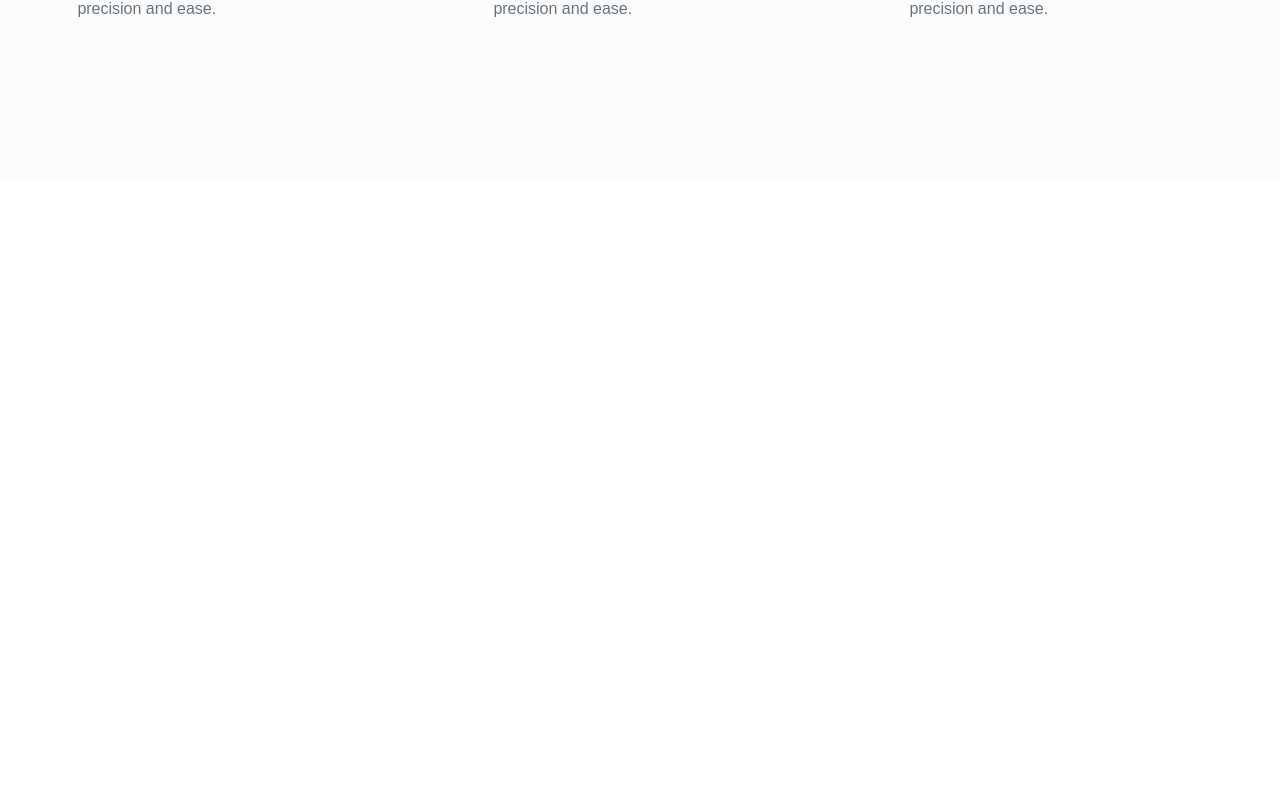
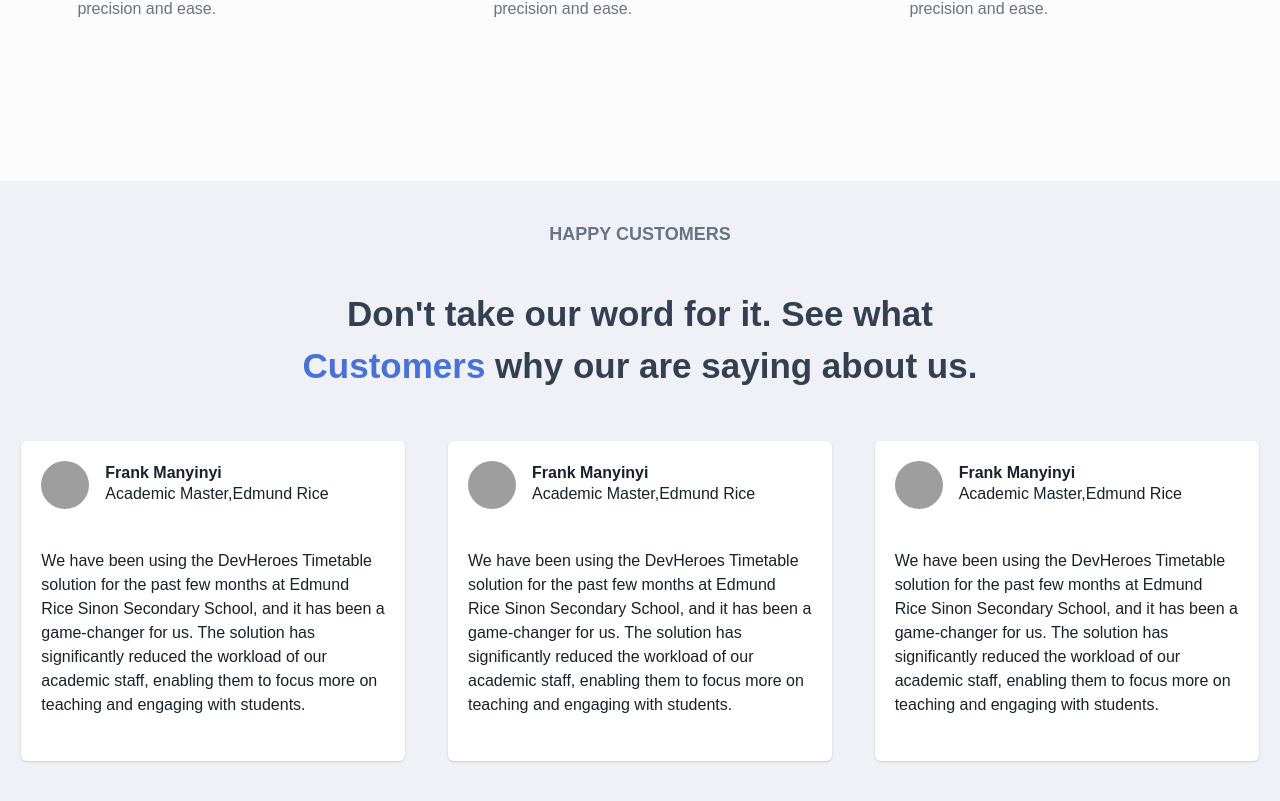
Before and after one commit to luqmantuke/Devheroes, a React (Create React App) app: page / in a window 1280 px wide. Shown: the part 874-1675 px from the top of the page. Before the commit the page ends 1055 px from the top, so only its background shows below. Built offline with nearby package versions, Linux system fonts and the light colour scheme; grey boxes are pictures that could not be loaded.

Commit message:
Implemented Testimonial Component

```diff
--- a/src/App.js
+++ b/src/App.js
@@ -1,10 +1,11 @@
 import React from 'react'
-import { BannerApp,WhyChooseUs } from './components/componentIndex'
+import { BannerApp,WhyChooseUs,Testimonial } from './components/componentIndex'
 const App = () => {
   return (
     <>
    < BannerApp/>
    <WhyChooseUs/>
+   <Testimonial />
     </>
   )
 }
--- a/src/components/componentIndex.js
+++ b/src/components/componentIndex.js
@@ -1,2 +1,3 @@
 export {default as BannerApp} from './banner/BannerApp';
 export {default as WhyChooseUs} from './whychooseus/WhyChooseUs';
+export {default as Testimonial} from './testimonial/Testimonial';
--- /dev/null
+++ b/src/components/testimonial/Testimonial.jsx
@@ -0,0 +1,58 @@
+import React from 'react'
+import {Box,Flex,Text,Card,CardHeader,Avatar,Heading,CardBody,Image} from '@chakra-ui/react'
+
+const TestimonialCard = () => (<Card maxW='sm'  margin={2} >
+
+   <CardHeader>
+     <Flex spacing='4'>
+       <Flex  flex='1' gap='4'  alignItems='center' flexWrap='wrap'>
+         <Avatar name='Segun Adebayo' src='https://bit.ly/sage-adebayo' />
+
+         <Box>
+           <Heading size='sm'>Frank Manyinyi</Heading>
+           <Text>Academic Master,Edmund Rice</Text>
+         </Box>
+       </Flex>
+
+     </Flex>
+   </CardHeader>
+   <CardBody>
+     <Text>
+     We have been using the DevHeroes Timetable solution for the past few months at Edmund Rice Sinon Secondary School, and it has been a game-changer for us. The solution has significantly reduced the workload of our academic staff, enabling them to focus more on teaching and engaging with students. <br /> <br/>
+
+     </Text>
+   </CardBody>
+
+
+
+ </Card>);
+
+const Testimonial = () => {
+  return (
+    <Box  backgroundColor='brand.purpleOne'   width='100%'>
+        <Flex direction='column'>
+        <Box textAlign='center' pt={10} >
+      <Text color='brand.blackTwo'fontWeight='semibold' fontSize={18} >
+      HAPPY CUSTOMERS
+        </Text>
+        <Text pt={10} color='brand.blackOne' fontWeight='semibold' fontSize={35}>
+        Don't take our word for it. See what <br/> <Box as='span' color='brand.blueOne'>Customers</Box> why our are saying about us.
+        </Text>
+        </Box>
+        </Flex>
+        <Box pt={10} pb={10}>
+            <Flex alignItems='center'  justifyContent='space-around' direction={{md:'column',lg:'row',sm:'column',base:'column'}} >
+
+        <TestimonialCard />
+        <TestimonialCard />
+        <TestimonialCard />
+
+
+            </Flex>
+</Box>
+
+    </Box>
+  )
+}
+
+export default Testimonial
```
